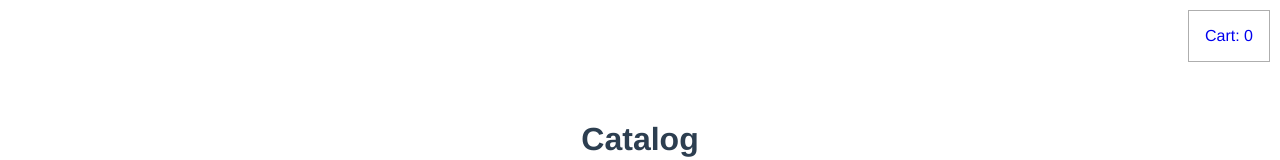
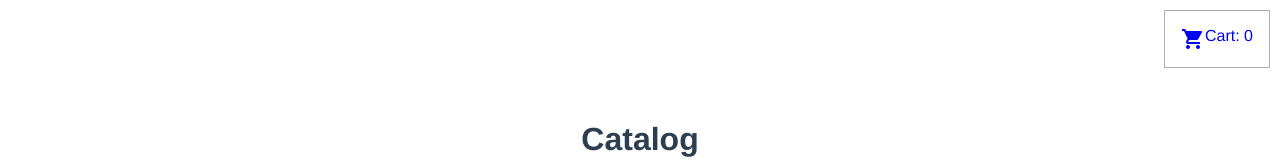
Before and after one commit to Slabodich/mobshop, a Vue app: page / in a window 1280 px wide. Shown: the top 160 px of the page. Built offline with nearby package versions, Linux system fonts and the light colour scheme; data requests are answered from the project's data file.

Commit message:
debug popup

```diff
--- a/package.json
+++ b/package.json
@@ -8,6 +8,7 @@
     "lint": "vue-cli-service lint"
   },
   "dependencies": {
+    "@vueform/slider": "^2.1.5",
     "axios": "^1.1.3",
     "core-js": "^3.8.3",
     "material-design-icons-iconfont": "^6.7.0",
--- a/src/components/catalog/v-catalog.vue
+++ b/src/components/catalog/v-catalog.vue
@@ -1,7 +1,14 @@
 <template>
     <div class="v-catalog">
-        <router-link :to="{name:'cart', params: {cart_data: CART}}">
-            <div class="v-catalog__link_to_cart">Cart: {{CART.length}}</div>
+        <router-link :to="{name:'cart', params: {cart_data: CART}}" >
+
+            <div class="v-catalog__link_to_cart">
+                <i class="material-icons">
+                    shopping_cart
+                </i>
+                Cart: {{CART.length}}
+            </div>
+
         </router-link>
 
         <v-notification
@@ -41,11 +48,13 @@
 
     </div>
     <div class="v-catalog__list">
+
         <v-catalog-item
             v-for="product in filerProducts"
             :key="product.article"
             :product_data="product"
             @addToCart="addToCart"
+
         />
     </div>
 </template>
@@ -86,8 +95,8 @@
            ]),
             filerProducts(){
                if(this.sortedProducts.length){
-                   return this.sortedProducts
-               }else{
+                   return  this.sortedProducts
+               }else {
                    return this.PRODUCTS
                }
             }
@@ -98,6 +107,7 @@
               'GET_PRODUCTS_FROM_API',
               'ADD_TO_CART'
           ]),
+
             setRangeSlider(){
               if(this.minPrice > this.maxPrice){
                   let tmp = this.maxPrice
@@ -119,6 +129,7 @@
                         })
                     }
                     this.selected = category.name
+
             },
             addToCart(data){
               this.ADD_TO_CART(data)
@@ -140,6 +151,11 @@
 
 <style lang="scss">
     .v-catalog{
+
+        router-link{
+            text-decoration: none;
+            color: inherit;
+        }
         &__list{
             display: flex;
             flex-wrap: wrap;
@@ -153,6 +169,9 @@
             right: 10px;
             padding: $padding*2;
             border: solid 1px #aeaeae;
+            justify-content: center;
+            display: flex;
+
         }
         &__filters{
             display: flex;
@@ -170,7 +189,7 @@
         &__range-slider svg, &__range-slider input[type=range]{
             position: absolute;
             left: 0;
-            bottom: 0;
+            bottom: 0
         }
         input[type=range]::-webkit-slider-thumb {
             z-index: 2;
@@ -180,4 +199,5 @@
         }
 
     }
+
 </style>
--- a/src/components/popup/v-popup.vue
+++ b/src/components/popup/v-popup.vue
@@ -71,13 +71,14 @@
     .popup_wrapper{
         background: rgba(64,64,64,.4);
         display: flex;
-        position: absolute;
+        position: fixed;
         left: 0;
         right: 0;
         top: 0;
         bottom: 0;
         justify-content: center;
         align-items: center;
+        z-index: 4;
     }
     .v-popup{
         padding: $padding*2;
@@ -86,7 +87,6 @@
         width: 400px;
         background: #ffffff;
         box-shadow: 0 0 17px 0 #e7e7e7;
-        z-index: 10;
         &__header, &__footer{
             display: flex;
             justify-content: space-between;
```
Also changed, not shown: 1 other file (tests, documents, lock files or other folders). Lines whose indentation alone changed are shown as unchanged.
